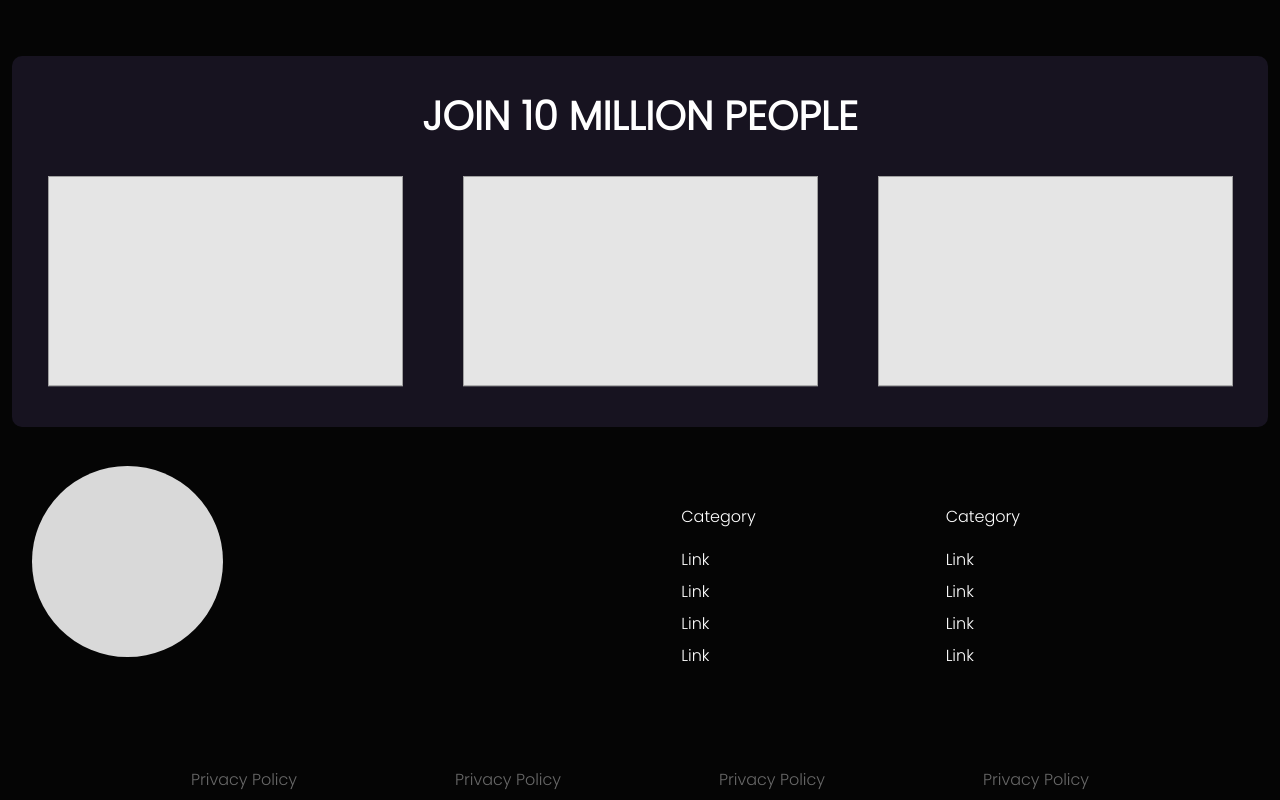
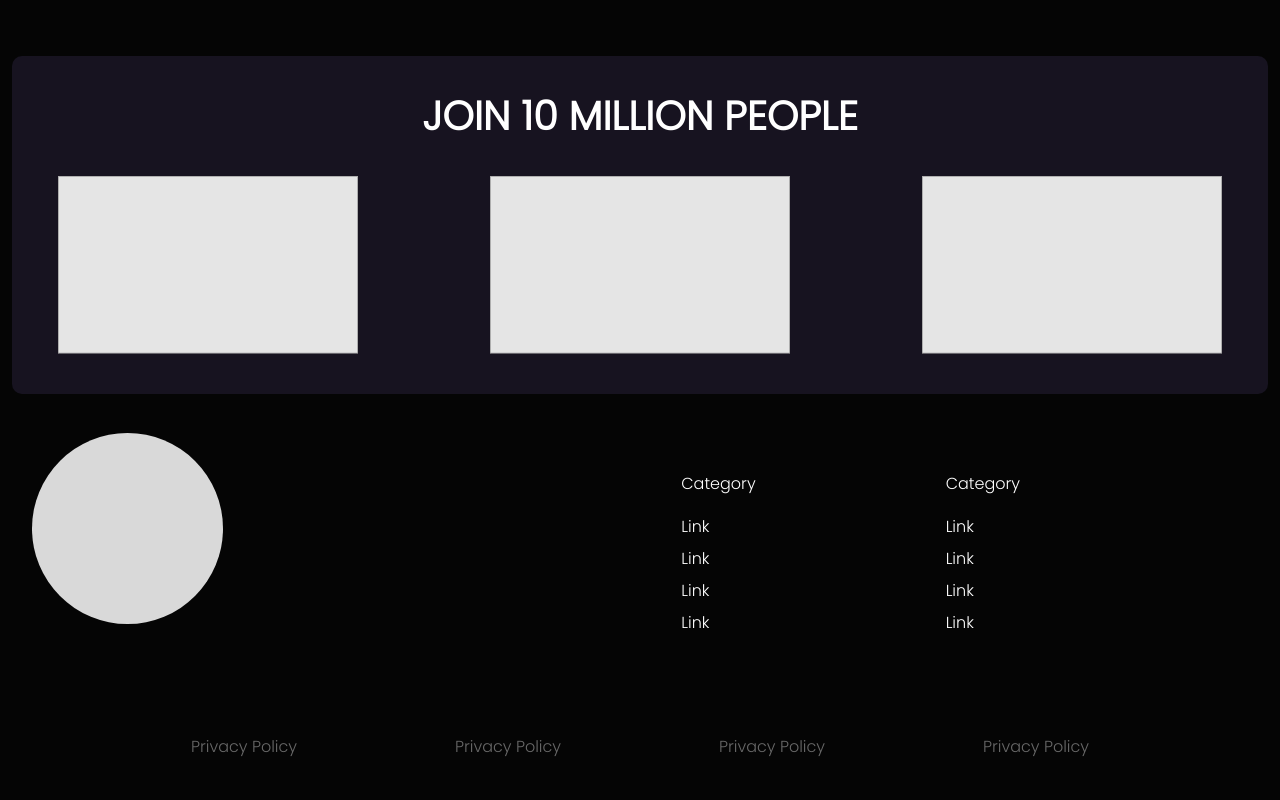
Before and after one commit to AbdurrahmanTalha/brainscape-frontend, a Next.js app: page / in a window 1280 px wide. Shown: the part 3024-3824 px from the top of the page. After the commit the page ends 3791 px from the top, so only its background shows below. Built offline with nearby package versions, Linux system fonts and the light colour scheme.

Commit message:
Home Page Changes

```diff
--- a/app/components/Home/Sponsors.tsx
+++ b/app/components/Home/Sponsors.tsx
@@ -5,20 +5,35 @@ const Sponsors = () => {
         <div className="border bg-[#171320]  rounded-[10px] border-none mt-[90px]">
             <h1 className="text-center text-[40px] font-bold text-white pt-[30px]">JOIN 10 MILLION PEOPLE</h1>
             <div className="lg:flex justify-center items-center gap-[60px] mt-[20px] lg:md:pb-[40px] p-[10px]">
-                <div className="flex justify-center items-center lg:md:mb-[0] mb-[30px]">
-                    <svg xmlns="http://www.w3.org/2000/svg" width="355" height="211" viewBox="0 0 355 211" fill="none">
+                <div className="flex justify-center items-center lg:md:mb-[0] mb-[30px] max-w-[355px] mx-auto">
+                    <svg
+                        xmlns="http://www.w3.org/2000/svg"
+                        viewBox="0 0 355 211"
+                        fill="none"
+                        style={{ width: "100%", height: "auto" }}
+                    >
                         <path d="M0 0H355V210.178H0V0Z" fill="#E5E5E5" />
                         <path d="M0.5 0.5H354.5V209.678H0.5V0.5Z" stroke="black" strokeOpacity="0.3" />
                     </svg>
                 </div>
-                <div className="flex justify-center items-center lg:md:mb-[0] mb-[30px]">
-                    <svg xmlns="http://www.w3.org/2000/svg" width="355" height="211" viewBox="0 0 355 211" fill="none">
+                <div className="flex justify-center items-center lg:md:mb-[0] mb-[30px] max-w-[355px] mx-auto">
+                    <svg
+                        xmlns="http://www.w3.org/2000/svg"
+                        style={{ width: "100%", height: "auto" }}
+                        viewBox="0 0 355 211"
+                        fill="none"
+                    >
                         <path d="M0 0H355V210.178H0V0Z" fill="#E5E5E5" />
                         <path d="M0.5 0.5H354.5V209.678H0.5V0.5Z" stroke="black" strokeOpacity="0.3" />
                     </svg>
                 </div>
-                <div className="flex justify-center items-center lg:md:mb-[0] mb-[30px]">
-                    <svg xmlns="http://www.w3.org/2000/svg" width="355" height="211" viewBox="0 0 355 211" fill="none">
+                <div className="flex justify-center items-center lg:md:mb-[0] mb-[30px] max-w-[355px] mx-auto">
+                    <svg
+                        xmlns="http://www.w3.org/2000/svg"
+                        style={{ width: "100%", height: "auto" }}
+                        viewBox="0 0 355 211"
+                        fill="none"
+                    >
                         <path d="M0 0H355V210.178H0V0Z" fill="#E5E5E5" />
                         <path d="M0.5 0.5H354.5V209.678H0.5V0.5Z" stroke="black" strokeOpacity="0.3" />
                     </svg>
--- a/app/globals.css
+++ b/app/globals.css
@@ -8,9 +8,9 @@ html {
 
 body {
     max-width: 1280px;
-    @apply max-w-[1920px] mx-auto px-3;
+    @apply max-w-[1440px] mx-auto px-3;
 }
 
 p {
-    color: #FFFFFF65;
+    color: #ffffff65;
 }
--- a/app/student/page.tsx
+++ b/app/student/page.tsx
@@ -4,7 +4,7 @@ import Image from "next/image";
 import { FontAwesomeIcon } from "@fortawesome/react-fontawesome";
 import { faCheck } from "@fortawesome/free-solid-svg-icons";
 import img from "@/public/Rectangle.png";
-import LearningTable from "../components/ui/LearningTable";
+import LearningTable from "../components/Dashboard/LearningTable";
 
 const StudentDashboardPage = () => {
     const customStyle = {
```
Also changed, not shown: app/components/Dashboard/LearningTable.tsx (renamed from app/components/ui/LearningTable.tsx).
